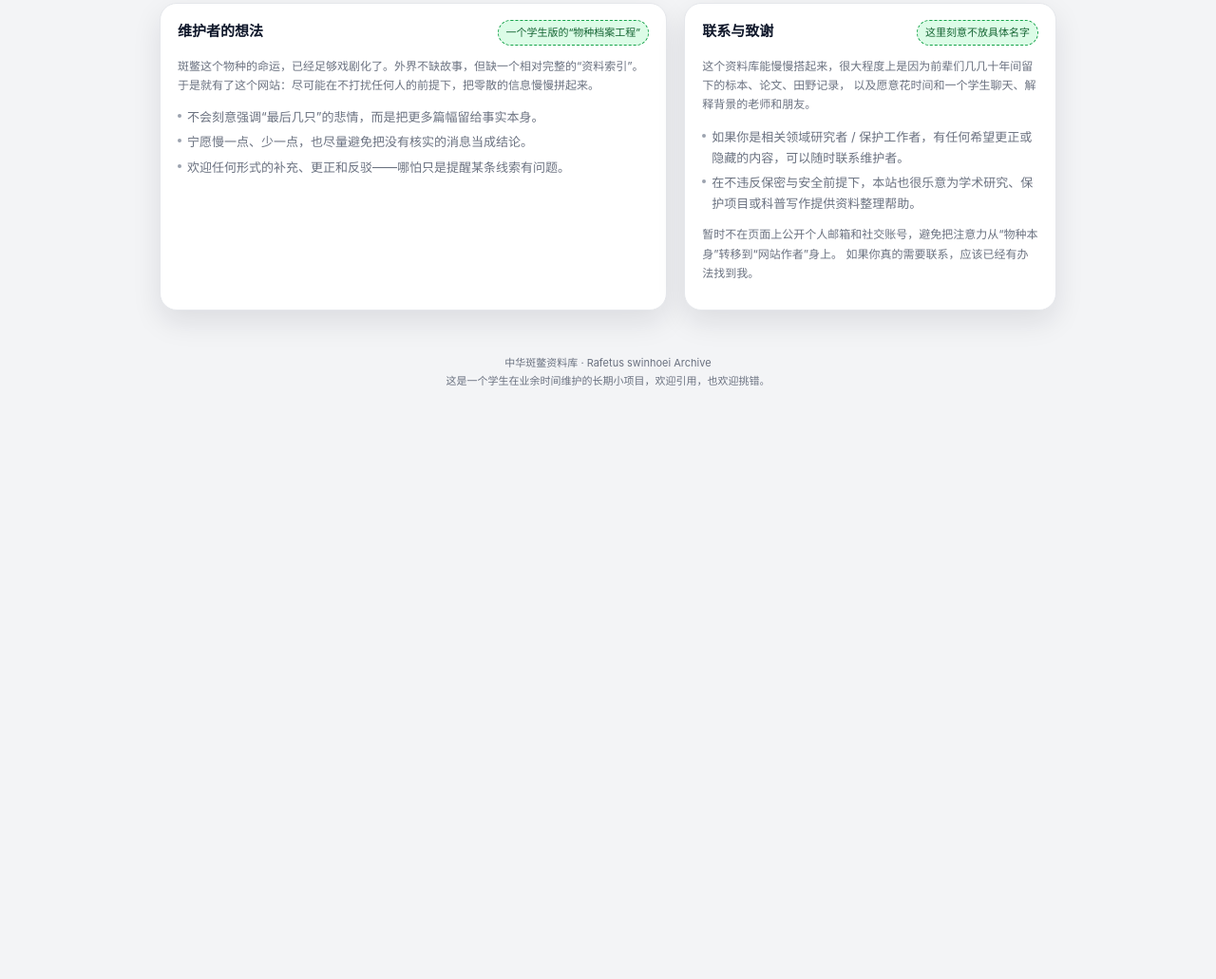
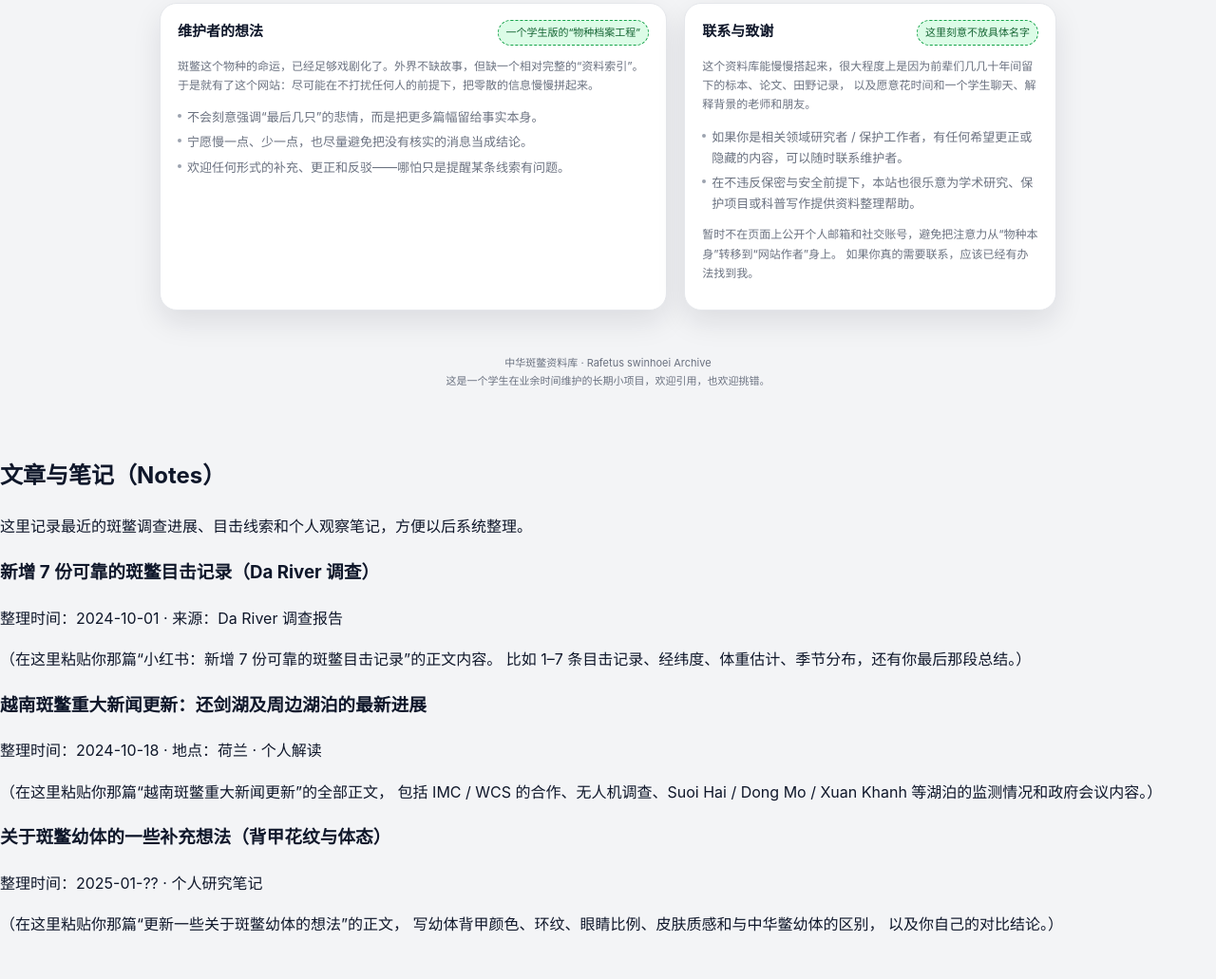
Before and after one commit to chen13611418050-art/-Rafetus-Info-, a plain HTML site: page index.html in a window 1280 px wide. Shown: the part 2314-3345 px from the top of the page at 95% size. Before the commit the page ends 2747 px from the top, so only its background shows below. Drawn offline with Linux system fonts and the light colour scheme.

Commit message:
Update index.html

```diff
--- a/index.html
+++ b/index.html
@@ -873,4 +873,47 @@
   </footer>
 </div>
 </body>
+<!-- 文章与笔记（Notes） -->
+<section id="notes" class="section">
+  <div class="section-header">
+    <h2>文章与笔记（Notes）</h2>
+    <p class="section-subtitle">
+      这里记录最近的斑鳖调查进展、目击线索和个人观察笔记，方便以后系统整理。
+    </p>
+  </div>
+
+  <!-- 文章 1：Da River 7 份目击记录 -->
+  <article class="note-item">
+    <h3>新增 7 份可靠的斑鳖目击记录（Da River 调查）</h3>
+    <p class="note-meta">整理时间：2024-10-01 · 来源：Da River 调查报告</p>
+    <p>
+      （在这里粘贴你那篇“小红书：新增 7 份可靠的斑鳖目击记录”的正文内容。
+      比如 1–7 条目击记录、经纬度、体重估计、季节分布，还有你最后那段总结。）
+    </p>
+  </article>
+
+  <!-- 文章 2：越南斑鳖重大新闻更新 -->
+  <article class="note-item">
+    <h3>越南斑鳖重大新闻更新：还剑湖及周边湖泊的最新进展</h3>
+    <p class="note-meta">整理时间：2024-10-18 · 地点：荷兰 · 个人解读</p>
+    <p>
+      （在这里粘贴你那篇“越南斑鳖重大新闻更新”的全部正文，
+      包括 IMC / WCS 的合作、无人机调查、Suoi Hai / Dong Mo / Xuan Khanh
+      等湖泊的监测情况和政府会议内容。）
+    </p>
+  </article>
+
+  <!-- 文章 3：斑鳖幼体的个人观察 -->
+  <article class="note-item">
+    <h3>关于斑鳖幼体的一些补充想法（背甲花纹与体态）</h3>
+    <p class="note-meta">整理时间：2025-01-?? · 个人研究笔记</p>
+    <p>
+      （在这里粘贴你那篇“更新一些关于斑鳖幼体的想法”的正文，
+      写幼体背甲颜色、环纹、眼睛比例、皮肤质感和与中华鳖幼体的区别，
+      以及你自己的对比结论。）
+    </p>
+  </article>
+</section>
+
+
 </html>
```
